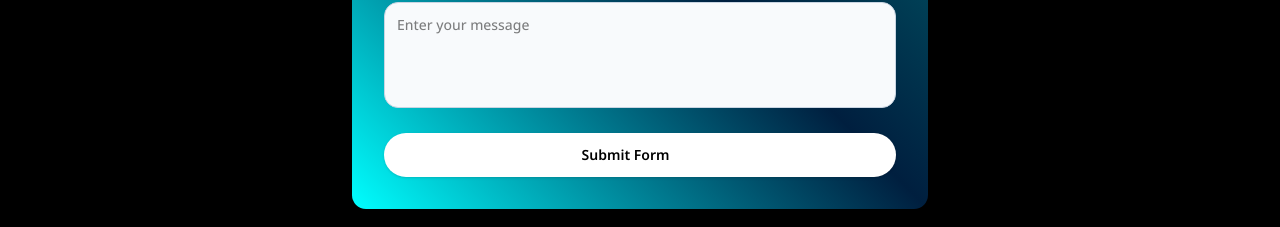
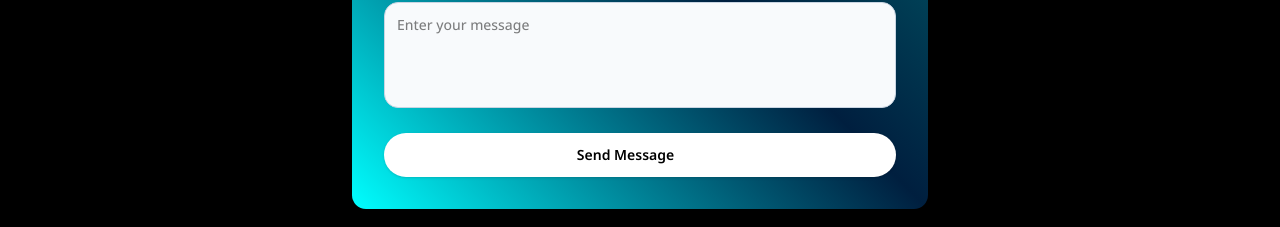
Before and after one commit to mahicodes28/Recircle, a React (Vite) app in the folder client/: page /help-center in a window 1280 px wide. Shown: the part 676-903 px from the top of the page. Built offline with nearby package versions, Linux system fonts and the light colour scheme; no server answers.

Commit message:
Update button text from 'Submit Form' to 'Send Message' in Help Center

```diff
--- a/client/src/pages/HelpCenter.jsx
+++ b/client/src/pages/HelpCenter.jsx
@@ -60,7 +60,7 @@ const HelpCenter = () => {
             type="submit"
             className="flex items-center justify-center gap-2 !mt-2 bg-white  hover:!scale-105 text-white !py-3 w-full rounded-full transition font-semibold !text-black shadow"
           >
-            Submit Form
+            Send Message
             <svg className="mt-0.5" width="21" height="20" viewBox="0 0 21 20" fill="none">
               <path d="m18.038 10.663-5.625 5.625a.94.94 0 0 1-1.328-1.328l4.024-4.023H3.625a.938.938 0 0 1 0-1.875h11.484l-4.022-4.025a.94.94 0 0 1 1.328-1.328l5.625 5.625a.935.935 0 0 1-.002 1.33" fill="#fff"/>
             </svg>
```
